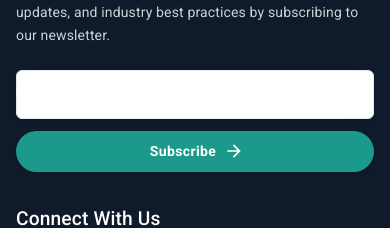
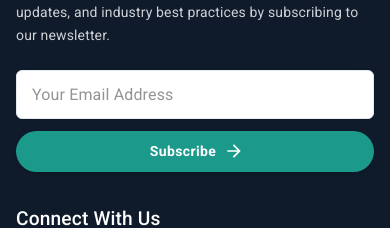
Before and after one commit to Icarus-20s/Flint_CA_form, a React (Vite) app: page /resources in a window 390 px wide. Shown: the part 2593-2821 px from the top of the page. Built offline with nearby package versions, Linux system fonts and the light colour scheme; no server answers.

Commit message:
updated:email subscribe hing

```diff
--- a/src/Footer/Footer.css
+++ b/src/Footer/Footer.css
@@ -160,7 +160,7 @@
 }
 
 .subscribe-input .MuiOutlinedInput-input {
-  color: #fff;
+  color: #000000;
   padding: 12px 15px;
 }
 
@@ -327,6 +327,7 @@
 
   .subscribe-form {
     flex-direction: column;
+    color: #0A121E;
   }
 
   .footer-heading {
```
